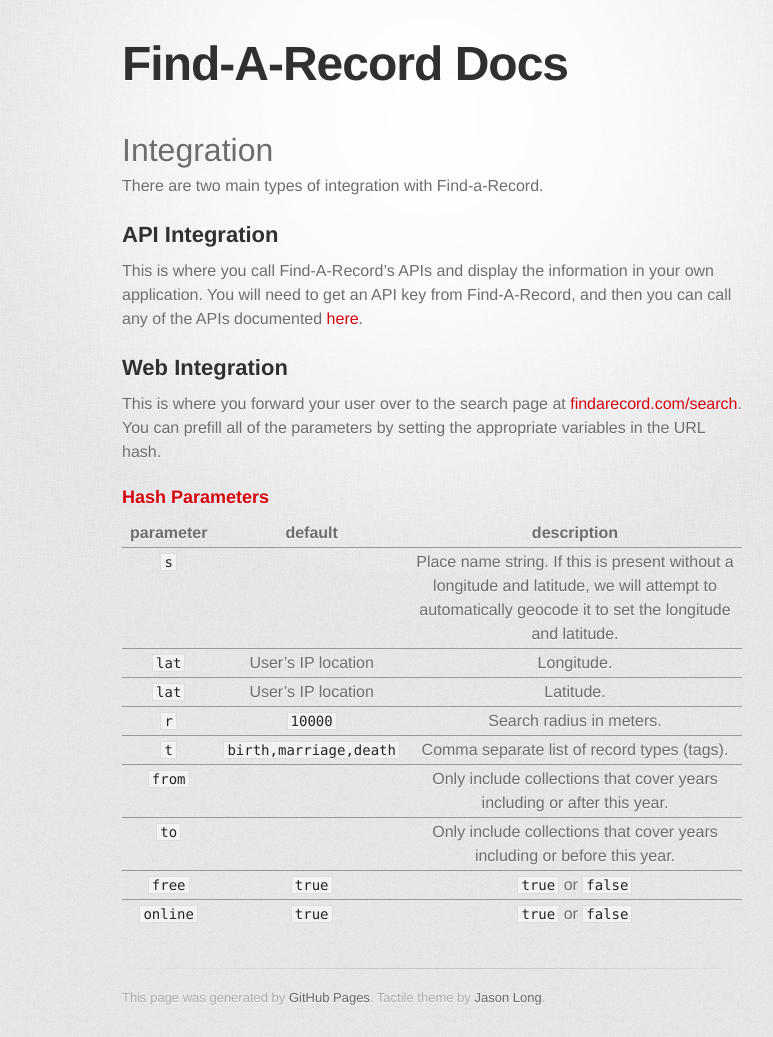
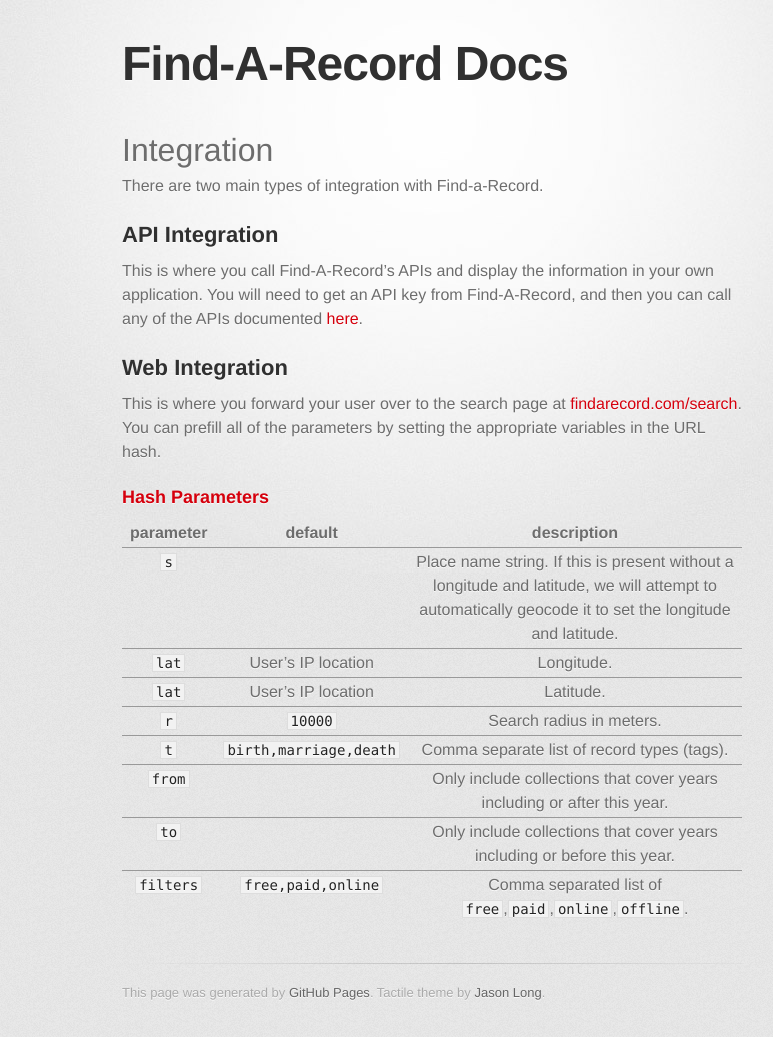
Before and after one commit to findarecord/findarecord.github.io, a Jekyll site: the page built from integration/index.md, in a window 1280 px wide. Shown: the whole page, without its empty margins (208-981 px from the left). Built offline with Jekyll 4.4.1, drawn with Linux system fonts in a browser that asks for light colours; some web fonts are replaced.

Commit message:
Update index.md

```diff
--- a/integration/index.md
+++ b/integration/index.md
@@ -23,5 +23,4 @@
 | `t` | `birth,marriage,death` | Comma separate list of record types (tags). |
 | `from` | | Only include collections that cover years including or after this year. |
 | `to` | | Only include collections that cover years including or before this year. |
-| `free` | `true` | `true` or `false` |
-| `online` | `true` | `true` or `false` |
+| `filters` | `free,paid,online` | Comma separated list of `free`,`paid`,`online`,`offline`. |
```
